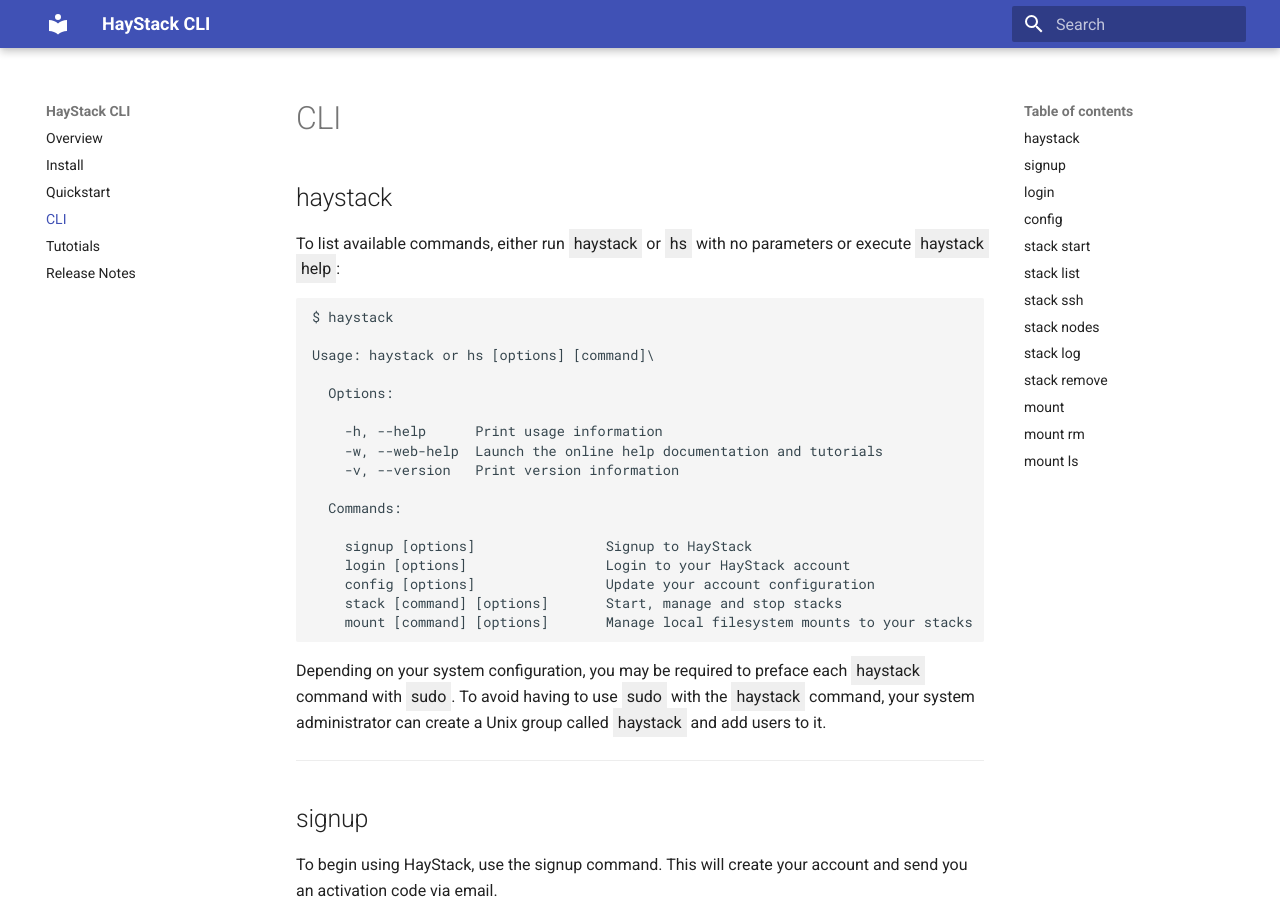
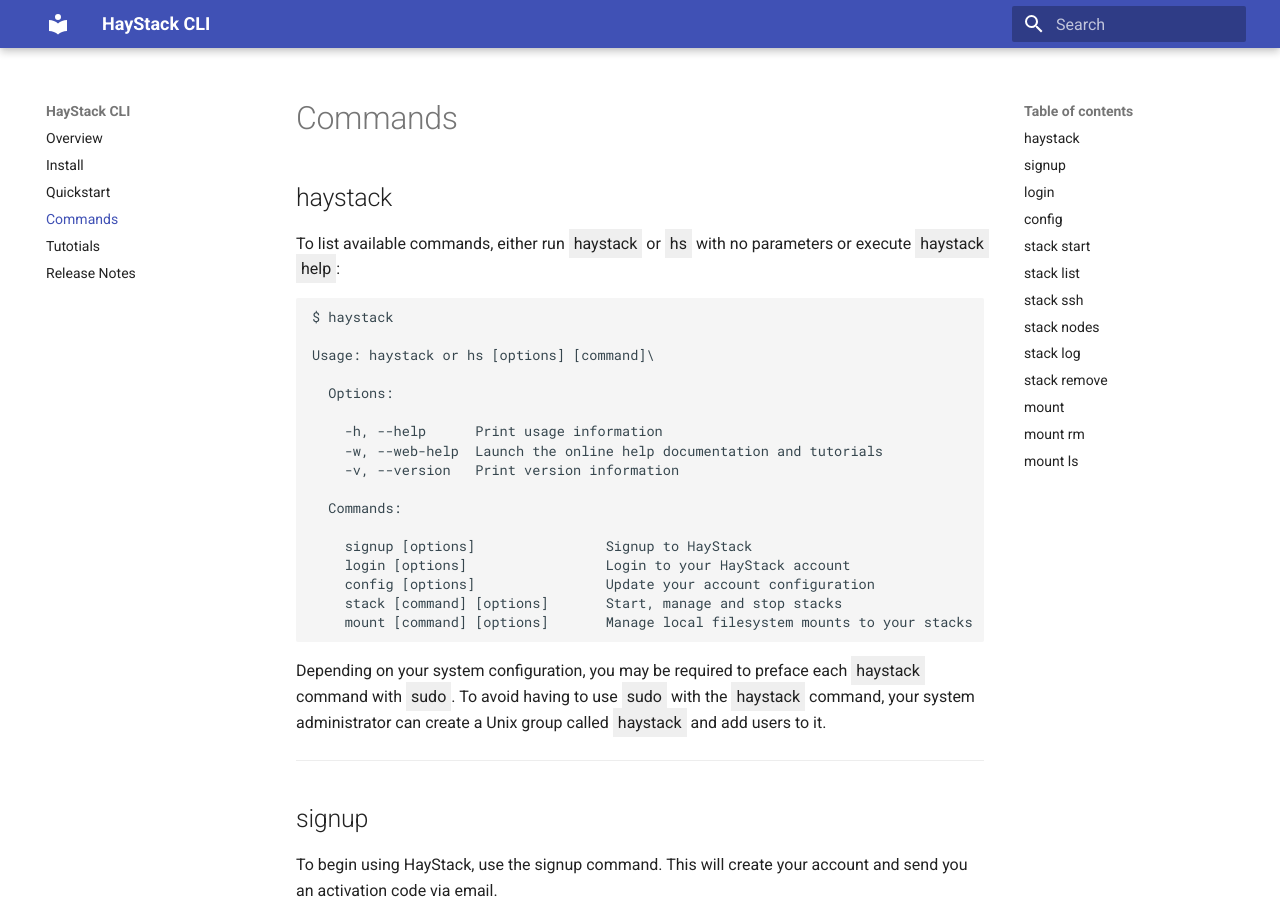
Before and after one commit to haystack-hq/cli, an MkDocs documentation site: the page built from docs/source/guides/index.md, in a window 1280 px wide and 900 px high. Built offline with MkDocs 1.6.1 and Material for MkDocs 9.7.7, drawn with Linux system fonts in a browser that asks for light colours; old or Windows-style settings are respelled for this version of MkDocs.

Commit message:
small docs change

```diff
--- a/docs/mkdocs.yml
+++ b/docs/mkdocs.yml
@@ -24,6 +24,6 @@ pages:
 - Overview: index.md
 - Install: install/index.md
 - Quickstart: quickstart/index.md
-- CLI: guides/index.md
+- Commands: guides/index.md
 - Tutotials: tutorials/index.md
 - Release Notes: release-notes/index.md
--- a/docs/source/guides/index.md
+++ b/docs/source/guides/index.md
@@ -1,4 +1,4 @@
-# CLI
+# Commands
 
 ## haystack
 
```
